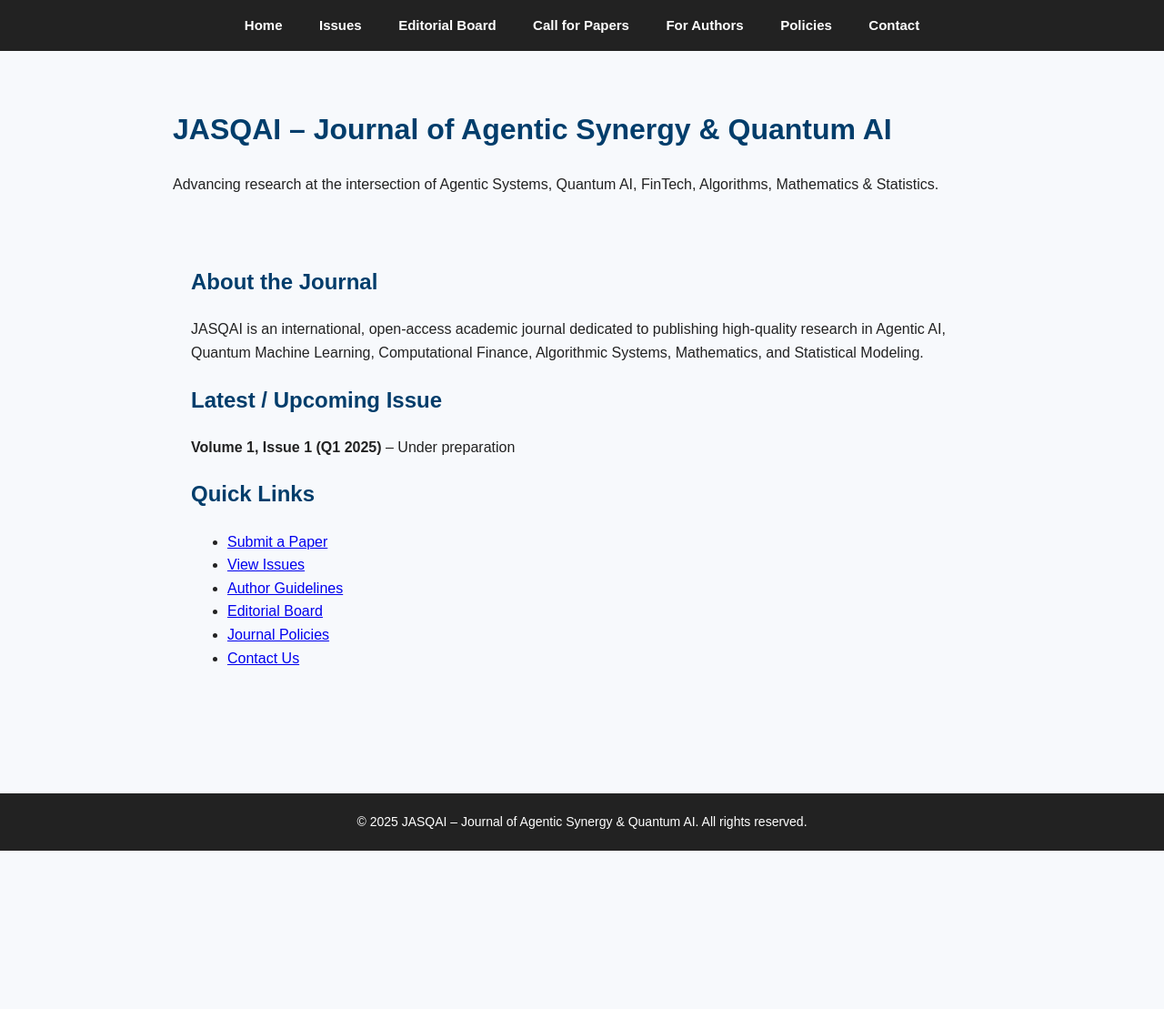
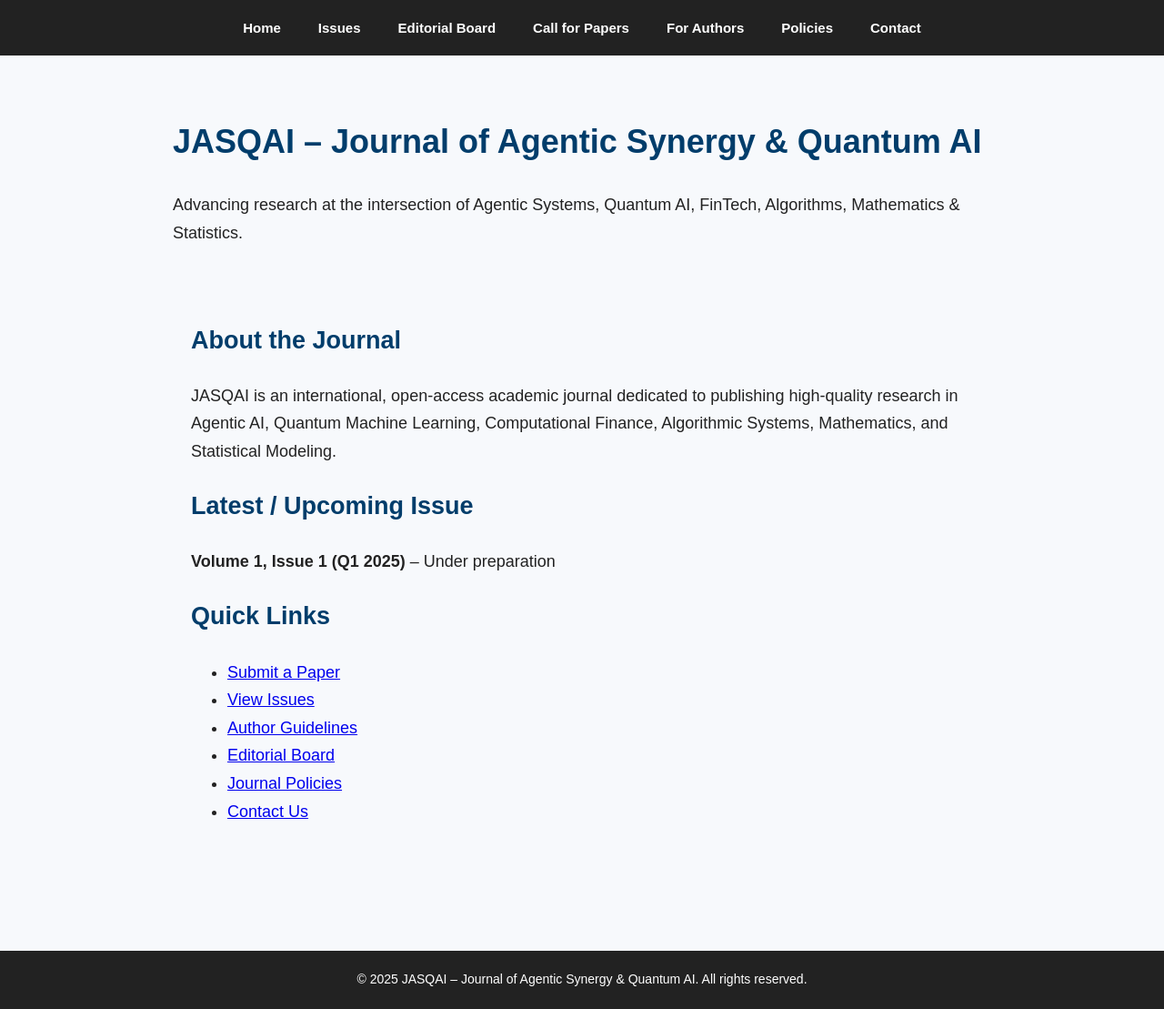
Before and after one commit to zulfiqaralimir/jasqai.github.io, a Jekyll site: the page built from index.html, in a window 1280 px wide. Shown: the whole page at 91% size. Built offline with Jekyll 4.4.1, drawn with Linux system fonts in a browser that asks for light colours; before the commit the page ends 935 px from its top, so only the background shows below that.

Commit message:
Update style.css

```diff
--- a/assets/css/style.css
+++ b/assets/css/style.css
@@ -94,3 +94,8 @@ h1, h2, h3 {
 .card p {
   margin: 5px 0;
 }
+
+body {
+  line-height: 1.7;
+  font-size: 18px;
+}
```
